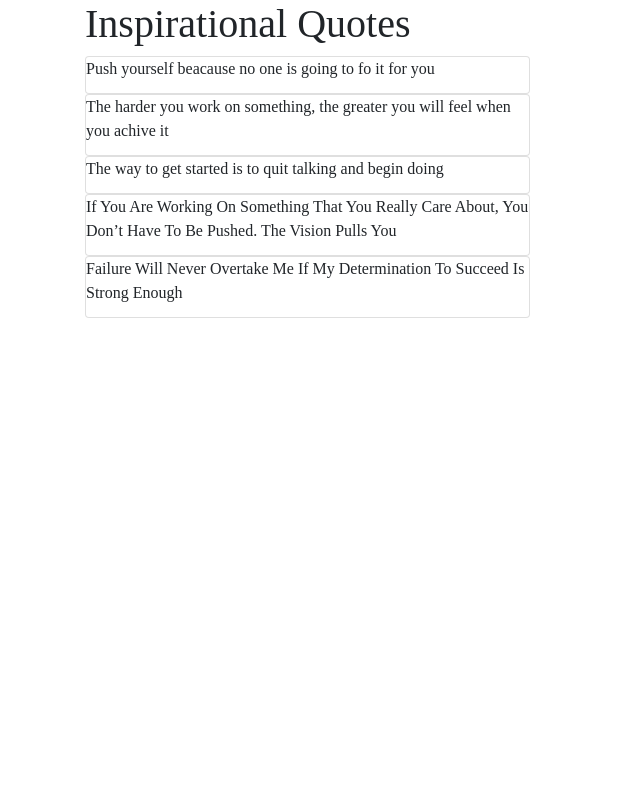
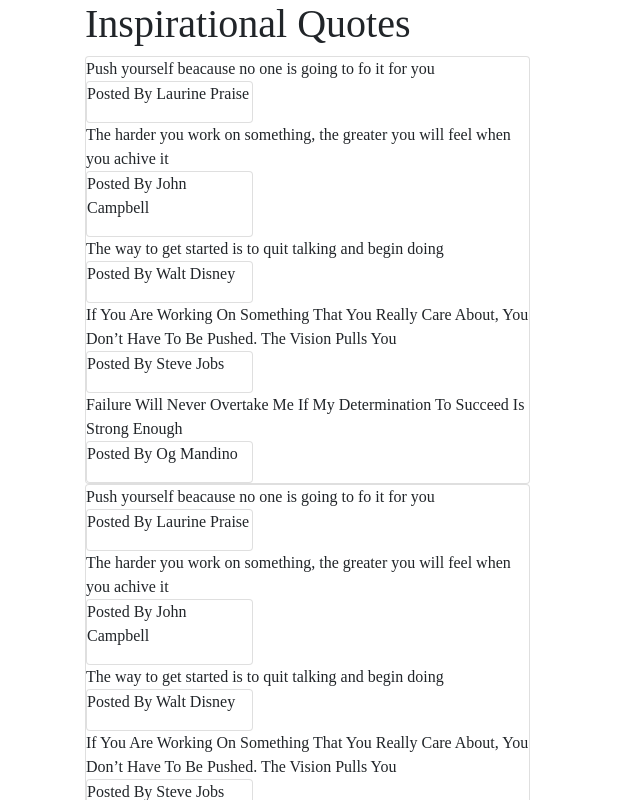
Before and after one commit to praise-laurine/quote-app, an Angular app: page / in a window 1280 px wide. Shown: the top 800 px of the page, without its empty margins (0-640 px from the left). Built offline with nearby package versions, Linux system fonts and the light colour scheme; a web font is replaced by a local one.

Commit message:
added description below the quotes

```diff
--- a/src/app/quote-detail/quote-detail.component.html
+++ b/src/app/quote-detail/quote-detail.component.html
@@ -1 +1,9 @@
-<p>quote-detail works!</p>
+<!-- <p>quote-detail works!</p> -->
+<div class="row">
+    <div class="col-md-5">
+        <div class="card">
+
+            <p>Posted {{ quote.description }}</p>
+        </div>
+    </div>
+</div>
--- a/src/app/quote-detail/quote-detail.component.ts
+++ b/src/app/quote-detail/quote-detail.component.ts
@@ -1,4 +1,5 @@
-import { Component, OnInit } from '@angular/core';
+import { Component, OnInit, Input } from '@angular/core';
+import { Quote } from '../quote';
 
 @Component({
   selector: 'app-quote-detail',
@@ -6,6 +7,7 @@ import { Component, OnInit } from '@angular/core';
   styleUrls: ['./quote-detail.component.css']
 })
 export class QuoteDetailComponent implements OnInit {
+  @Input() quote: Quote;
 
   constructor() { }
 
--- a/src/app/quote.ts
+++ b/src/app/quote.ts
@@ -2,4 +2,9 @@ export class Quote {
     id:number;
     quoteName:string;
     description:string;
+
+    // showDescription: boolean;
+    // constructor(public id: number,public quoteName: string,public description: string){
+    //     this.showDescription=false;
+    // }
 }
--- a/src/app/quote/quote.component.html
+++ b/src/app/quote/quote.component.html
@@ -11,7 +11,11 @@
         <div class="col-md-5">
             <div *ngFor='let quote of quotes'>
                 <div class="card" id="top-card">
-                  <p class="card-title"> {{quote.quoteName}} </p>
+                    <div *ngFor='let quote of quotes'>
+                        {{quote.quoteName}}
+                        <app-quote-detail [quote]='quote'></app-quote-detail>
+                    </div>
+
 
                 </div>
 
```
